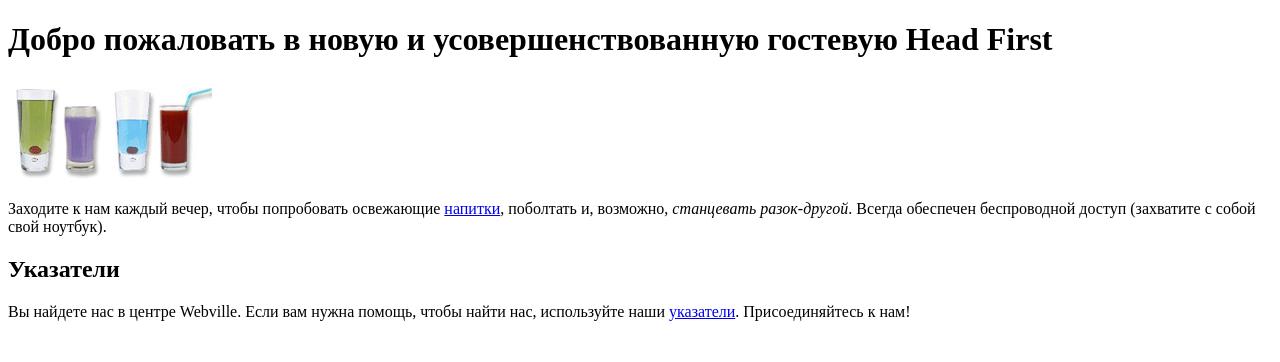
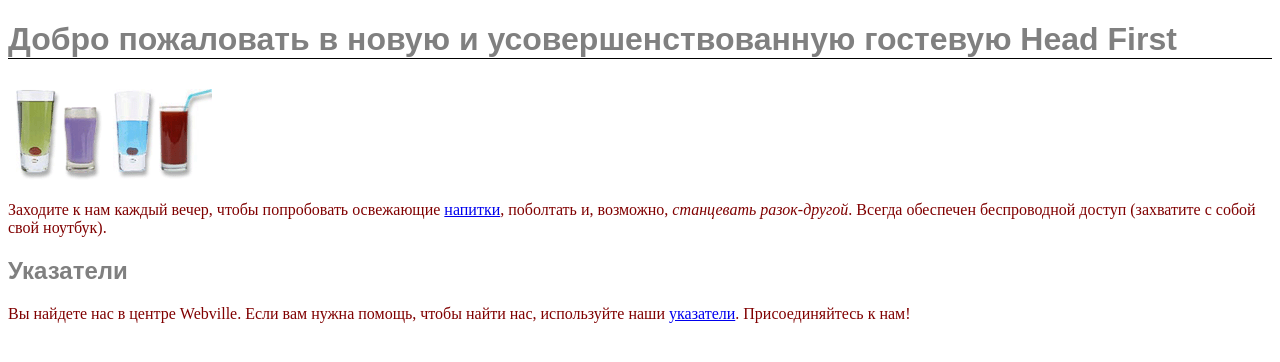
Before and after one commit to RomanGrigoryev/html_start, a plain HTML site: page Head_Fisrst/guest_Head_First/index.html in a window 1280 px wide. Drawn offline with Linux system fonts and the light colour scheme.

Commit message:
добвил чуть чуть css

```diff
--- a/Head_Fisrst/guest_Head_First/index.html
+++ b/Head_Fisrst/guest_Head_First/index.html
@@ -4,6 +4,17 @@
         <meta charset="utf-8">
         <title>Гостевая Head First</title>
         <style>
+            p{
+                color: maroon;
+            }
+            h1, h2{
+                font-family: sans-serif;
+                color: gray;
+            }
+            h1{
+                border-bottom: 1px solid black;
+            }
+
         </style>
     </head>
  <body>
```
